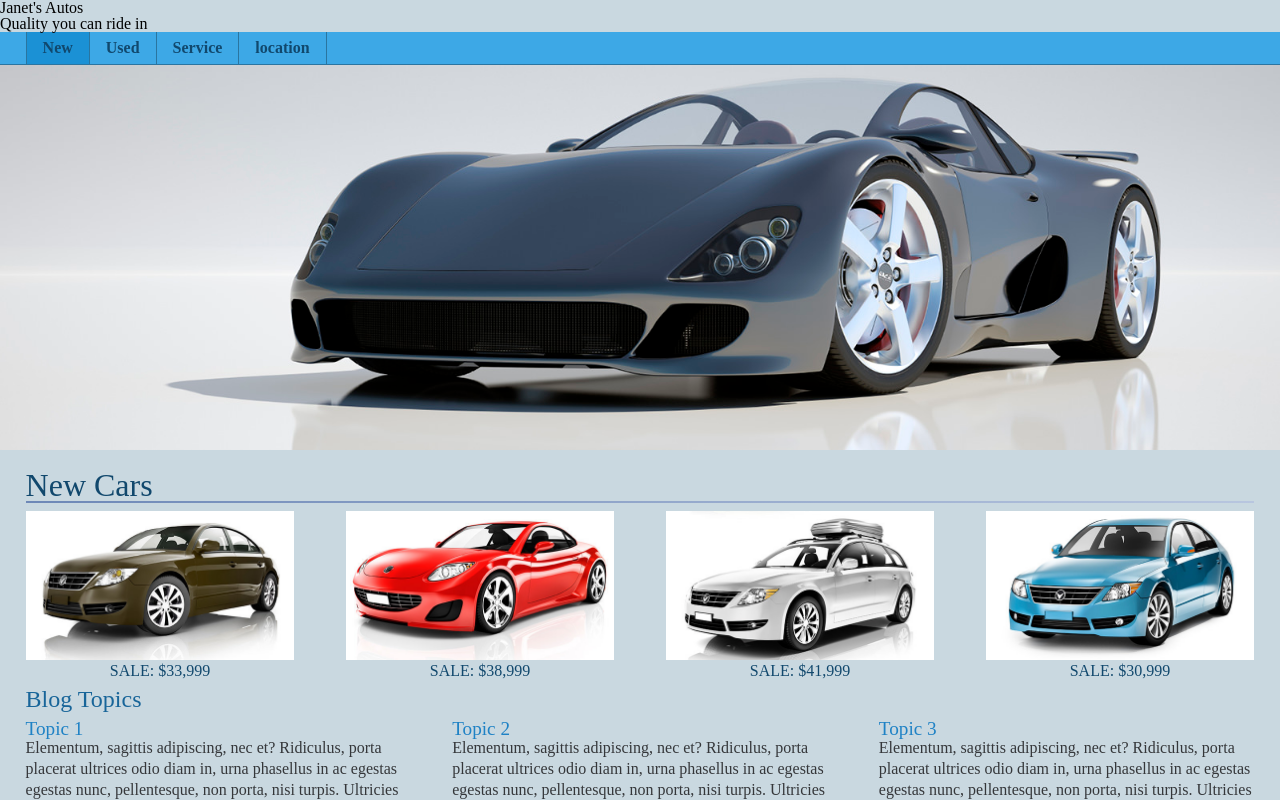
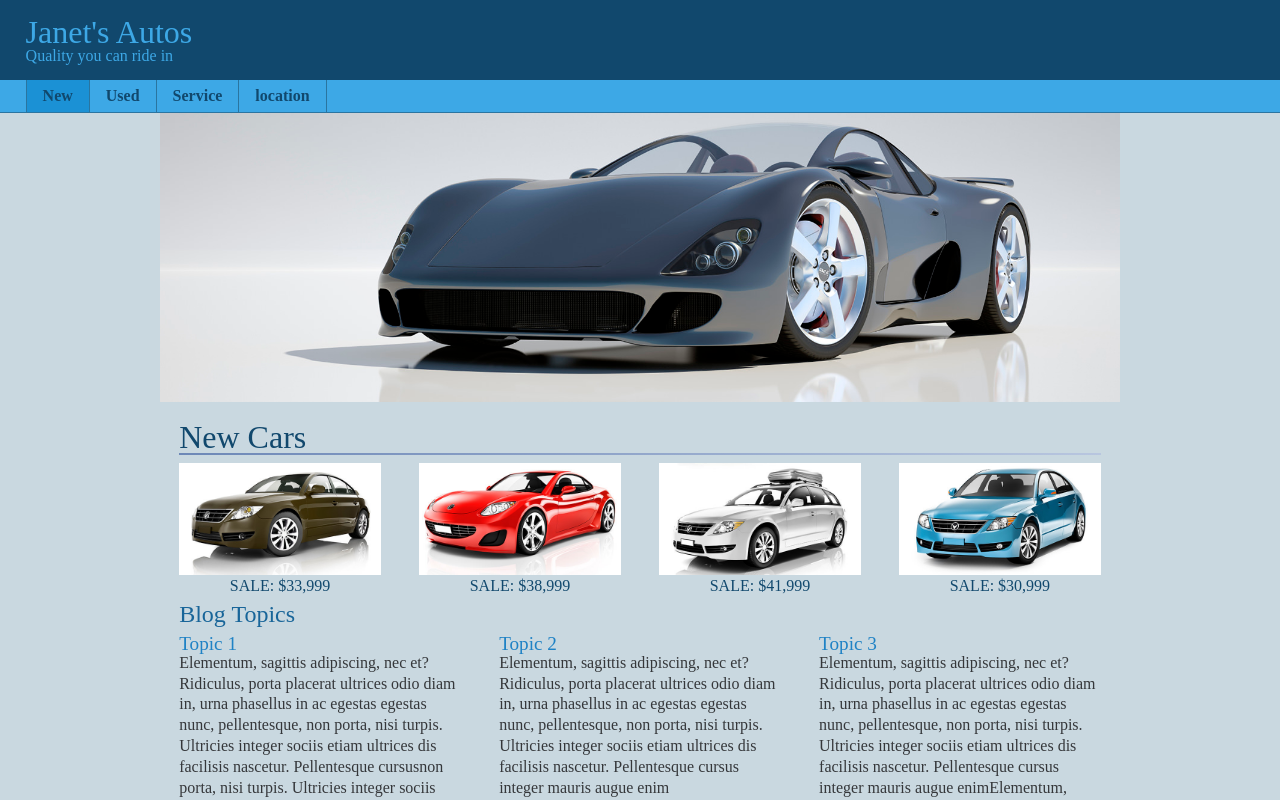
Before and after one commit to JanetWoods/FirstSass, an Angular app: page / in a window 1280 px wide. Shown: the top 800 px of the page. Built offline with nearby package versions, Linux system fonts and the light colour scheme.

Commit message:
haven't added search field or sale banner, all good minus that

```diff
--- a/src/app/app.component.html
+++ b/src/app/app.component.html
@@ -1,13 +1,18 @@
 <!-- PAGE HEADER HERE -->
 <div id="Wrapper">
+
+  <div id="headerWrapper">
 
     <header>
       <h1> Janet's Autos</h1>
       <h2> Quality you can ride in</h2>
     </header>
 
+  </div> <!--end of headerWrapper-->
 
 <!-- PAGE NAVIGATION HERE -->
+
+<div id="navWrapper">
 
   <nav class="clearfix">
     <ul class="clearfix">
@@ -17,9 +22,11 @@
       <li><a href="location.html">location</a></li>
     </ul>
   </nav>
+</div>   <!-- end of navWrapper-->
 
 
 <!-- PAGE CONTENT GOES HERE -->
+<div id="mainWrapper">
 <main class="clearfix">
   <figure class="banner">
     <img src="../assets/images/banner01.jpg" alt="banner of car">
@@ -83,12 +90,14 @@
 			<p>Elementum, sagittis adipiscing, nec et? Ridiculus, porta placerat ultrices odio diam in, urna phasellus in ac egestas egestas nunc, pellentesque, non porta, nisi turpis. Ultricies integer sociis etiam ultrices dis facilisis nascetur. Pellentesque cursus integer mauris augue enim</p>
 		</article>
 		</div>
-
   </main>
-
+</div> <!-- end of mainWrapper-->
 
   <!-- PAGE FOOTER GOES HERE-->
+  <div id="footerWrapper">
+
     <footer>
       <p>&copy; 2021 Janet's Auto &bull; <a href="tel: 859-360-9552">859-360-9552</a></p>
     </footer>
   </div>
+</div>  <!--end of footerWrapper-->
--- a/src/app/scss/_large.scss
+++ b/src/app/scss/_large.scss
@@ -1,5 +1,7 @@
 /* --------------BODY-----------------*/
 // body{background-image: url();} //put image here to give texture to the blank area around the content in wrapper.
+
+ main, footer{max-width: 60rem; margin: 0 auto;}
 
 
 
--- a/src/app/scss/_small-default.scss
+++ b/src/app/scss/_small-default.scss
@@ -49,6 +49,32 @@ nav {
     }
 
 }
+/*---------------Header-------------------*/
+
+header{
+    background-color: $primaryColor;
+    color: $secondaryColor;
+    padding: 1rem $gutter;
+
+    form {float: right;}
+    form input{
+        width: 6rem;
+        border-radius: 10px;
+        margin-right: 2%;
+        padding: .2rem;
+        border: none;
+        transition: width .5s;
+    }
+    form input:focus{width:8rem;}
+    h1{
+        font-size: 2rem;
+        font-weight: $normalWeight;
+    }
+
+}
+
+
+
 //Overall styling for the MAIN of the document
 main{
     figure.banner {width: 100%;}
--- a/src/app/scss/reset.scss
+++ b/src/app/scss/reset.scss
@@ -13,7 +13,7 @@ html, body, div, span, applet, object, iframe, h1, h2, h3, h4, h5, h6, p, blockq
 
   /* HTML5 display-role reset for older browsers */
 
-  article, aside, details, figcaption, figure, footer, header, hgroup, menu, nav, section {
+  article, aside, details, figcaption, figure, footer, header, hgroup, menu, nav, section, main {
     display: block; }
 
   body {
--- a/src/styles.scss
+++ b/src/styles.scss
@@ -3,9 +3,11 @@
 @import "./app/scss/variables";
 @import "./app/scss/small-default";
 
-@media only screen and (min-width: 560px){
+
+
+@media only screen and (min-width: 35rem){  // changed px triggers to rem.  If you zoom in on a big screen  browser when trigger points are expressed with rem you will eventually see the small screen version.   Not so when trigger points are measured in pixels(px).  This is because the breakpoints enlarge as the base font enlarges.
     @import "./app/scss/medium";
 }
-@media only screen and (min-width: 1140px){
+@media only screen and (min-width: 60rem){
     @import "./app/scss/large";
 }
```
Lines whose indentation alone changed are shown as unchanged.
